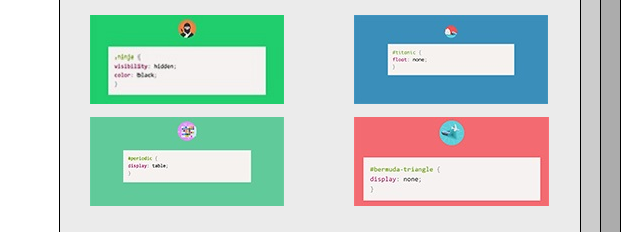
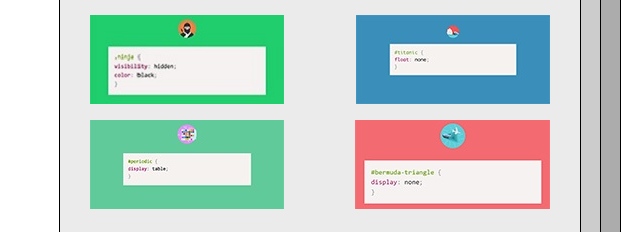
Before and after one commit to UNBREAKING/Position-and-Floating, a plain HTML site: page index.html in a window 1280 px wide. Shown: the part 666-898 px from the top of the page, 320-960 px from the left. Drawn offline with Linux system fonts and the light colour scheme.

Commit message:
version 1.2

```diff
--- a/css/style.css
+++ b/css/style.css
@@ -94,13 +94,8 @@ body{
     margin-left: 5px;
     border-radius: 10px;
 }
-#jokes{
-    height: 190px;  width:460px;
 
-}
-#jokes img{
-    position: absolute;
-}
+
 h1{
     font-weight:200;
     margin-top: 10px;
@@ -116,8 +111,8 @@ h3{
 
 }
 
-footer{
-    padding:0 5px 0 5px;
+#footer{
+    padding: 0 5px 0 5px;
     margin-top: 30px;
     text-align: center;
     font-size: 9px;
@@ -125,18 +120,21 @@ footer{
     height: 70px;
     width:450px;
 }
-#pic2{
-    margin-left:264px;
+
+#pic1,#pic2,#pic3,#pic4{
+
+
+}
+#pic1,#pic3 {
+    float: left;
+}
+#pic2,#pic4{
+    float:right;
 }
 
-#pic3{
-    margin-top: 102px;
+#pic3,#pic4{
+    margin-top: 10px;
 }
-#pic4{
-    margin-left: 264px;
-    margin-top: 102px;
-}
-
 #left{
     float: left;
     margin: 0px 23px 15px 0px;
@@ -162,6 +160,9 @@ p{
 
     margin: 0;
     padding: 0 5px 0px 0px;
+}
 
-
+#jokes{
+    height: 190px;
+    width: 460px;
 }
--- a/index.html
+++ b/index.html
@@ -32,13 +32,14 @@
         <h3>Nulla viverra tortor efficitur vestibulum tristique.</h3>
 
 
-        <div id="jokes"><img src="img/joke1.jpg" id="pic1">
-            <img src="img/joke2.jpg" id="pic2">
-            <img src="img/joke3.jpg" id="pic3">
-            <img src="img/joke4.jpg" id="pic4">
-        </div>
+            <div id="jokes">
+            <div id="pic1"><img src="img/joke1.jpg" ></div>
+            <div id="pic2"><img src="img/joke2.jpg"></div>
+            <div id="pic3"><img src="img/joke3.jpg"></div>
+            <div id="pic4"><img src="img/joke4.jpg"></div>
+            </div>
 
-        <footer>Suspendisse bibendum porttitor purus quis vestibulum. Etiam pellentesque justo ac dui cursus tincidunt. Etiam iaculis semper metus vel facilisis. Etiam ut mi nec libero ullamcorper feugiat a eu augue.</footer>
+        <div id="footer">Suspendisse bibendum porttitor purus quis vestibulum. Etiam pellentesque justo ac dui cursus tincidunt. Etiam iaculis semper metus vel facilisis. Etiam ut mi nec libero ullamcorper feugiat a eu augue.</div>
         </div>
     </div>
 
```
